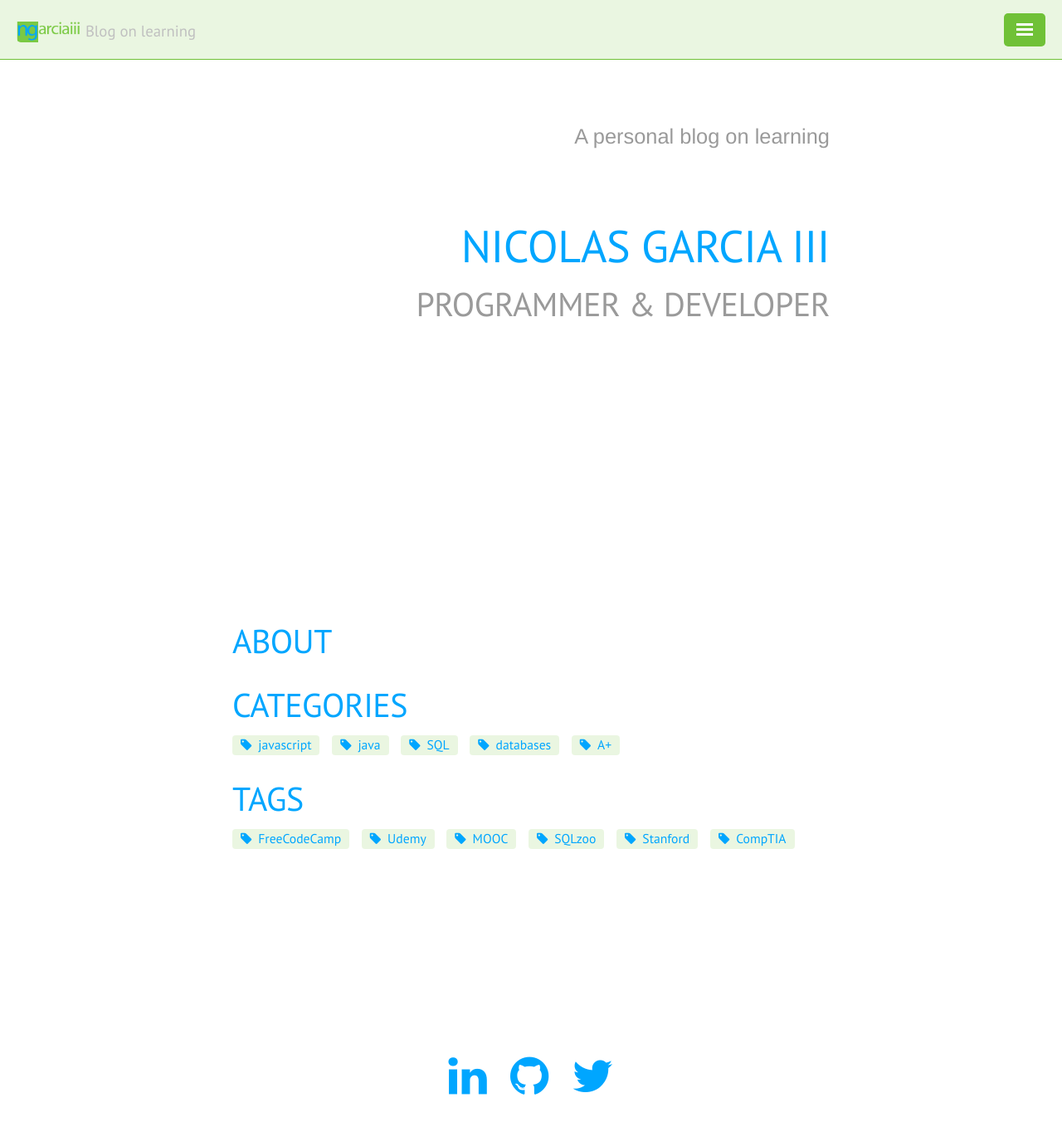
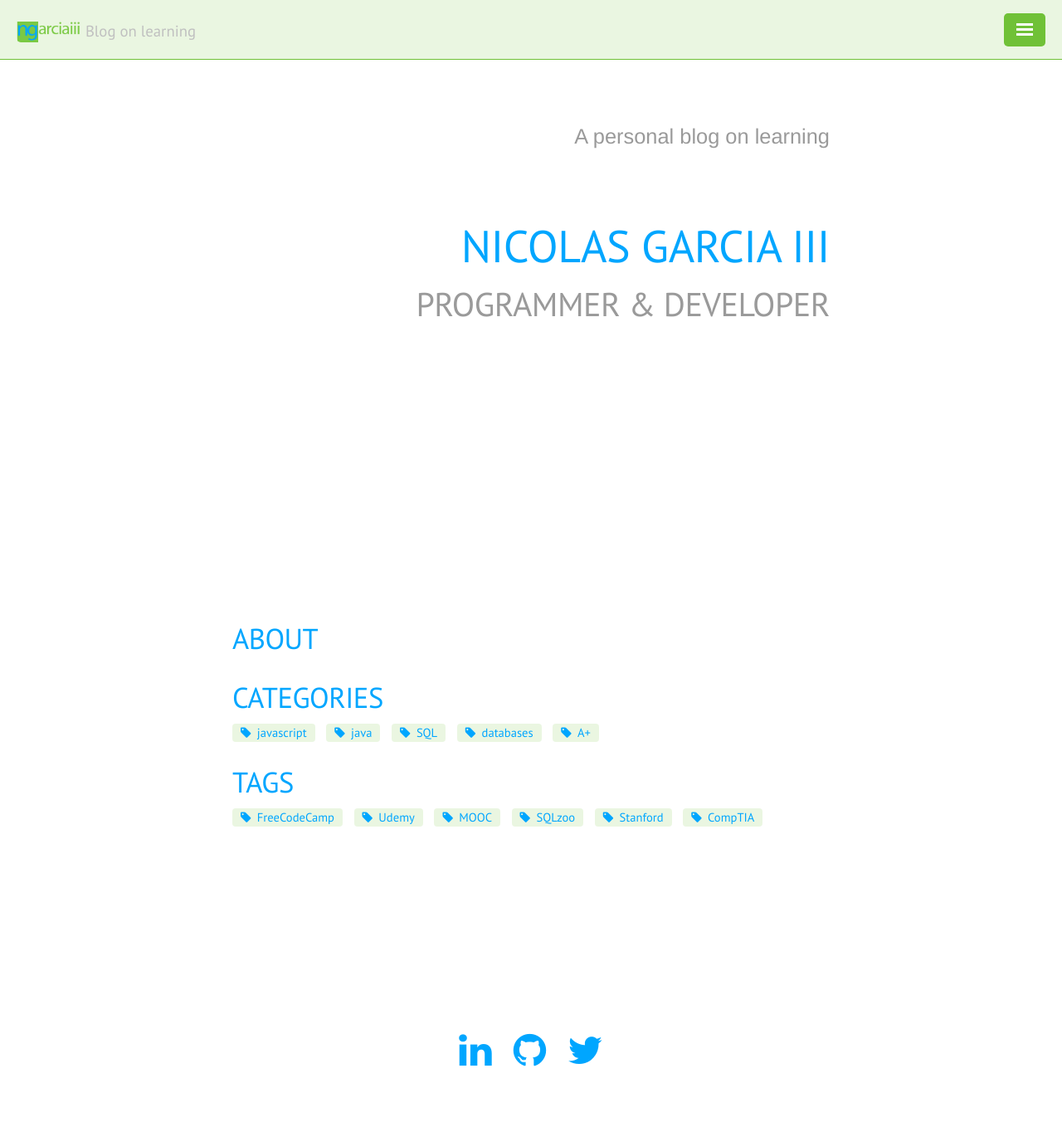
Before and after one commit to ngarciaiii/archived_blog, a Jekyll site: the page built from index.html, in a window 1280 px wide and 1400 px high, scrolled down 125 px. Shown: the top 1358 px of the window at 83% size. Built offline with Jekyll 4.4.1, drawn with Linux system fonts in a browser that asks for light colours; nearby versions of some CDN libraries; comment, search, counter and statistics services are not loaded.

Commit message:
fix tags homepage

```diff
--- a/_scss/component/_hero.scss
+++ b/_scss/component/_hero.scss
@@ -70,21 +70,22 @@
 
 .fyp {
   h1 {
-    font-size: 2rem;
+    font-size: 1.73rem;
     font-weight: 430;
+    margin-top: 1.37rem;
   }
 
   a:hover {
     text-decoration: none;
-    font-size: .97rem;
+    // font-size: 2.97rem;
 
     h1 {
-      font-size: 2.3rem;
+      font-size: 2rem;
     }
   }
 
   float: left;
-  font-size: .87rem;
+  font-size: .67rem;
   margin-top: 13rem;
   text-align: left;
   width: 100%
@@ -92,9 +93,10 @@
 
 .fyp-personal-info {
   .fyp-personal-info-section {
-    font-size: 2.7rem;
+    font-size: 2.3rem;
     text-align: center;
     line-height: 1rem;
+    margin-top: 7rem;
     a, strong {
       color: $theme-color;;
       text-decoration: none;
--- a/_scss/component/_tag.scss
+++ b/_scss/component/_tag.scss
@@ -6,16 +6,18 @@
   border-radius: 4px;
   color: $green;
   font-family: $font-sans;
-  font-size: 90%;
+  font-size: .73rem;
   &:before {
     content: "\f02b";
     font-family: $font-font-awesome;
     padding-right: .5em;
   }
   &:hover {
+    font-size: 1rem;
     text-decoration: none;
     background: $green;
     color: $white;
+
   }
   @include transition(all .1s ease-in-out);
 }
--- a/index.html
+++ b/index.html
@@ -26,12 +26,13 @@
           <a href="https://ngarciaiii.github.io/about/"><h1 class="page-title">About</h1></a>
           <h1></h1>
           <!-- <br><br/> -->
-          <a href="https://ngarciaiii.github.io/blog/categories/"><h1 class="page-title">Categories</h1></a>
+          <a href="https://ngarciaiii.github.io/blog/categories/"><h1 class="page-title">Categories</h1>
           <div class="tags-expo-list">
             {% for tag in site.categories %}
             <a href="#{{ tag[0] | slugify }}" class="post-tag">{{ tag[0] }}</a>
             {% endfor %}
           </div>
+
           <h1></h1>
           <!-- <br><br/> -->
           <a href="https://ngarciaiii.github.io/blog/tags/"><h1 class="page-title">Tags</h1></a>
```
